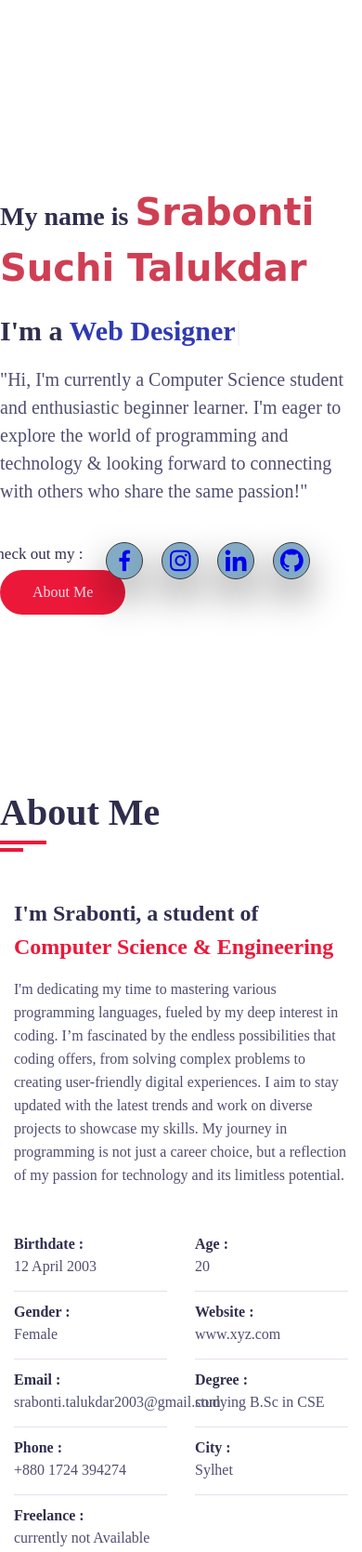
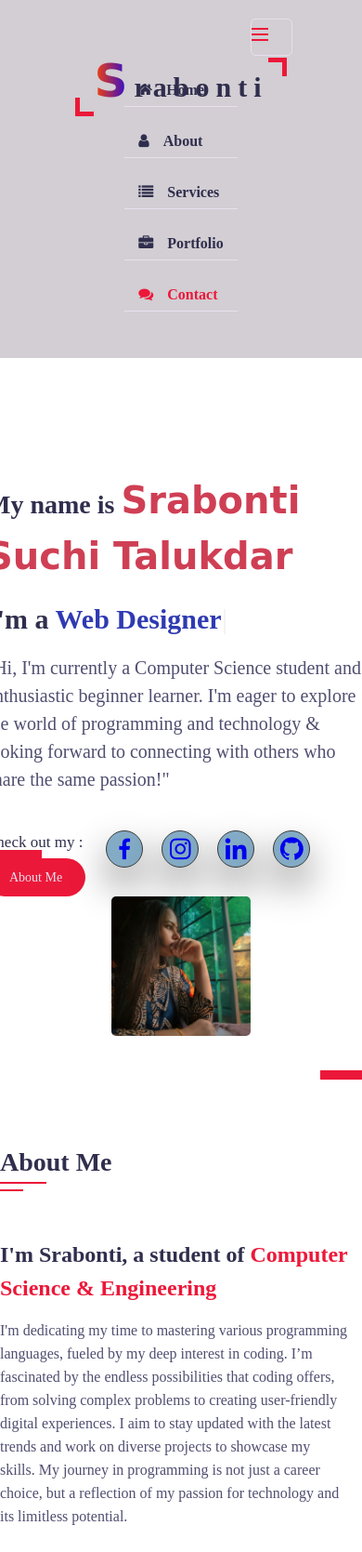
Before and after one commit to srabonti03/MyPortfolio, a plain HTML site: page index.html in a window 390 px wide. Shown: the top 1669 px of the page at 93% size. Drawn offline with nearby package versions, Linux system fonts and the light colour scheme; a web font is replaced by a local one.

Commit message:
style.css

```diff
--- a/style.css
+++ b/style.css
@@ -779,48 +779,165 @@ footer{
     margin: 0px 5px;
 }
 
-@media (max-width:1199px){
-    .aside{
-        left: -270px;
-    }
-    .main-content{
+@media (max-width: 1200px) {
+    .main-content {
         padding-left: 0;
     }
 
-    .about .about-content .personal-info .info-item p span{
+    .aside {
+        width: 250px;
+    }
+
+    .aside .nav-toggler {
         display: block;
-        margin-left: 0;
+        left: 270px;
+    }
+
+    .home .home-info {
+        flex: 0 0 100%;
+        max-width: 100%;
+        padding: 0 20px;
+    }
+
+    .home .home-img {
+        flex: 0 0 100%;
+        max-width: 100%;
+        padding: 0 20px;
+    }
+
+    .home .home-img img {
+        height: 300px;
     }
 }
 
-@media (max-width:911px){
-    .portfolio .portfolio-item,
-    .service .service-item,
-    .contact .contact-info-item{
-        flex: 0 0 50%;
-        max-width: 50%;
+@media (max-width: 992px) {
+    .aside {
+        width: 200px;
     }
-    .home .home-info,
-    .home .home-info .share .social
-    .home .home-info .share .social p{
+
+    .main-content {
+        padding-left: 0;
+    }
+
+    .home .home-info {
+        padding: 0;
+    }
+
+    .home .home-img {
+        text-align: center;
+    }
+
+    .about .about-content {
+        padding-left: 0;
+    }
+
+    .about .about-content .personal-info, .about .about-content .skills {
         flex: 0 0 100%;
         max-width: 100%;
     }
 
-    .home .home-img{
-        display: none;
-    }
-}
-
-@media (max-width:767px){
-    .contact .contact-info-item,
-    .portfolio .portfolio-item,
-    .service .service-item,
-    .about .about-content .education,
-    .about .about-content .experience,
-    .about .about-content .skills,
-    .about .about-content .personal-info{
+    .about .about-content .education, .about .about-content .experience {
         flex: 0 0 100%;
         max-width: 100%;
     }
 }
+
+@media (max-width: 768px) {
+    .aside {
+        width: 150px;
+    }
+
+    .main-content {
+        padding-left: 0;
+    }
+
+    .home .home-img img {
+        height: 250px;
+    }
+
+    .about .about-content .personal-info, .about .about-content .skills {
+        flex: 0 0 100%;
+        max-width: 100%;
+    }
+
+    .about .about-content .education, .about .about-content .experience {
+        flex: 0 0 100%;
+        max-width: 100%;
+    }
+}
+
+
+@media (max-width: 576px) {
+    .aside {
+        width: 100%;
+        position: relative;
+        border-right: none;
+        height: auto;
+    }
+
+    .home .home-info {
+        padding: 0;
+    }
+
+    .home .home-img img {
+        height: 200px;
+    }
+
+    .section-title h2 {
+        font-size: 28px;
+    }
+
+    .section-title h2::before, .section-title h2::after {
+        height: 2px;
+    }
+
+    .btn {
+        font-size: 14px;
+        padding: 10px 25px;
+    }
+
+    .about .about-content .personal-info, .about .about-content .skills {
+        flex: 0 0 100%;
+        max-width: 100%;
+    }
+
+    .about .about-content .education, .about .about-content .experience {
+        flex: 0 0 100%;
+        max-width: 100%;
+    }
+
+    .home .home-img img {
+        height: 150px;
+    }
+}
+
+@media (max-width: 375px) {
+    .aside {
+        padding: 20px;
+    }
+
+    .aside .logo a {
+        font-size: 20px;
+    }
+
+    .home .home-info {
+        padding: 10px;
+    }
+
+    .btn {
+        font-size: 12px;
+        padding: 8px 20px;
+    }
+
+    .home .home-img img {
+        height: 120px;
+    }
+
+    .section-title h2 {
+        font-size: 24px;
+    }
+
+    .section-title h2::before, .section-title h2::after {
+        height: 1px;
+    }
+}
```
